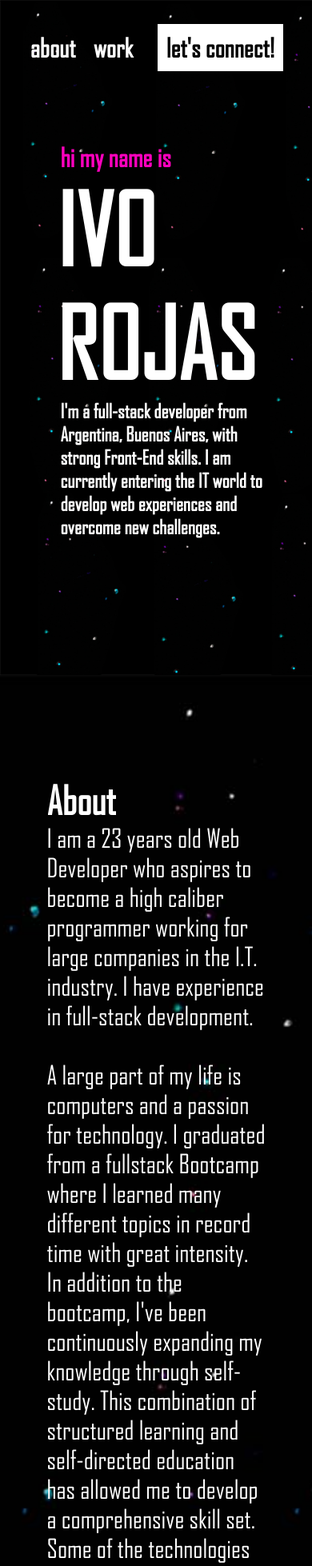
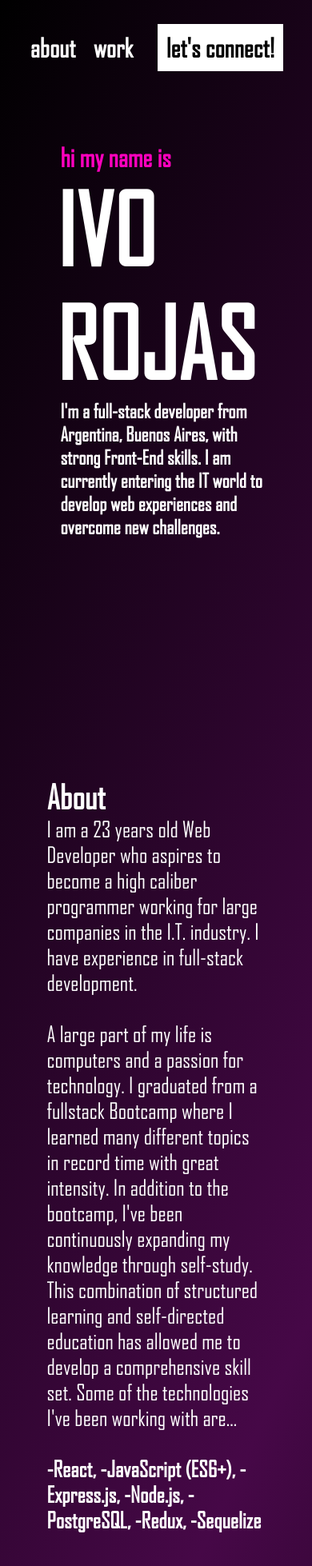
Before and after one commit to ivorojas/Portafolio, a React (Create React App) app: page / in a window 390 px wide. Shown: the top 1958 px of the page at 80% size. Built offline with nearby package versions, Linux system fonts and the light colour scheme; a web font is replaced by a local one.

Commit message:
eliminacion de background para moviles

```diff
--- /dev/null
+++ b/src/App.css
@@ -0,0 +1,3 @@
+#container-global {
+    background: linear-gradient(295deg, #000, #460847 50%, #000);
+}
--- a/src/App.js
+++ b/src/App.js
@@ -2,10 +2,11 @@ import React from "react";
 import Home from "./components/Home";
 import About from "./components/About";
 import Work from "./components/Work";
+import "./App.css"
 
 function App() {
   return (
-    <div>
+    <div id="container-global">
       <Home />
       <About />
       <Work />
--- a/src/components/About.css
+++ b/src/components/About.css
@@ -27,7 +27,6 @@
 #text_container {
     margin-top: 1rem;
     width: 40rem;
-
 }
 
 #ul {
@@ -48,7 +47,10 @@
     #text_container {
         margin-top: 8rem;
         width: 70%;
-        font-size: 2rem;
+        font-size: 1.7rem;
         margin-bottom: 5rem;
     }
+    .about-container {
+        background: none;
+    }
   }
--- a/src/components/Home.css
+++ b/src/components/Home.css
@@ -63,19 +63,26 @@
     #container-content {
     display: flex;
     flex-direction: column;
+    background: none;
     }
     #texto-landing {
         margin-top: 10vw;
         width: 70%;
         margin-bottom: 2rem;
+        background: none;
     }
     #ivo-rojas {
         position: relative;
         left: -0.3rem;
         font-size: 7.5rem;
+        background: none;
     }
     #logo {
         display: none;
+    }
+    /* Se quita el background para formato Celulares */
+    .home-container {
+        background: none;
     }
   }
 
--- a/src/components/Work.css
+++ b/src/components/Work.css
@@ -32,10 +32,12 @@
     margin: 2rem;
     width: 21rem;
     height: 37rem;
-    background: rgba(255, 255, 255, 0.062);
+    background: hsla(0, 51%, 49%, 0.062);
+    /*
     box-shadow: 0 4px 30px rgba(0, 0, 0, 0.1);
     backdrop-filter: blur(4px);
     -webkit-backdrop-filter: blur(4px);
+    */
 }
 
 .card_content {
@@ -97,3 +99,10 @@
     font-size: 1.2rem;
     font-family: 'agency-fb', arial;
 }
+
+
+@media (max-width: 540px) {
+    .work_container {
+        background: none;
+    }
+}
```
Also changed, not shown: src/components/About.jsx (+0 -16 lines), src/components/Home.jsx (+3 -10 lines), src/components/NavBar.jsx (+4 -12 lines), src/components/Work.jsx (+1 -14 lines), src/index.css (line endings or trailing spaces).
